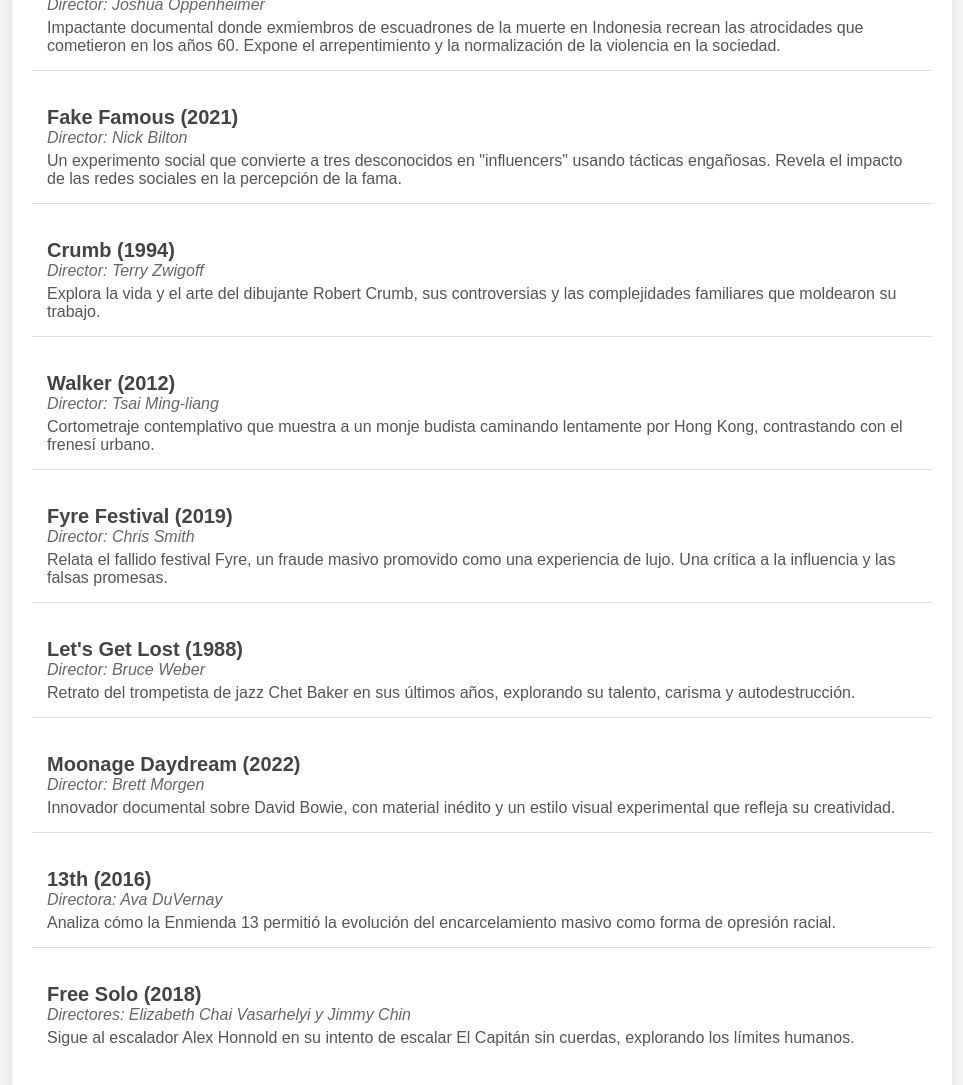
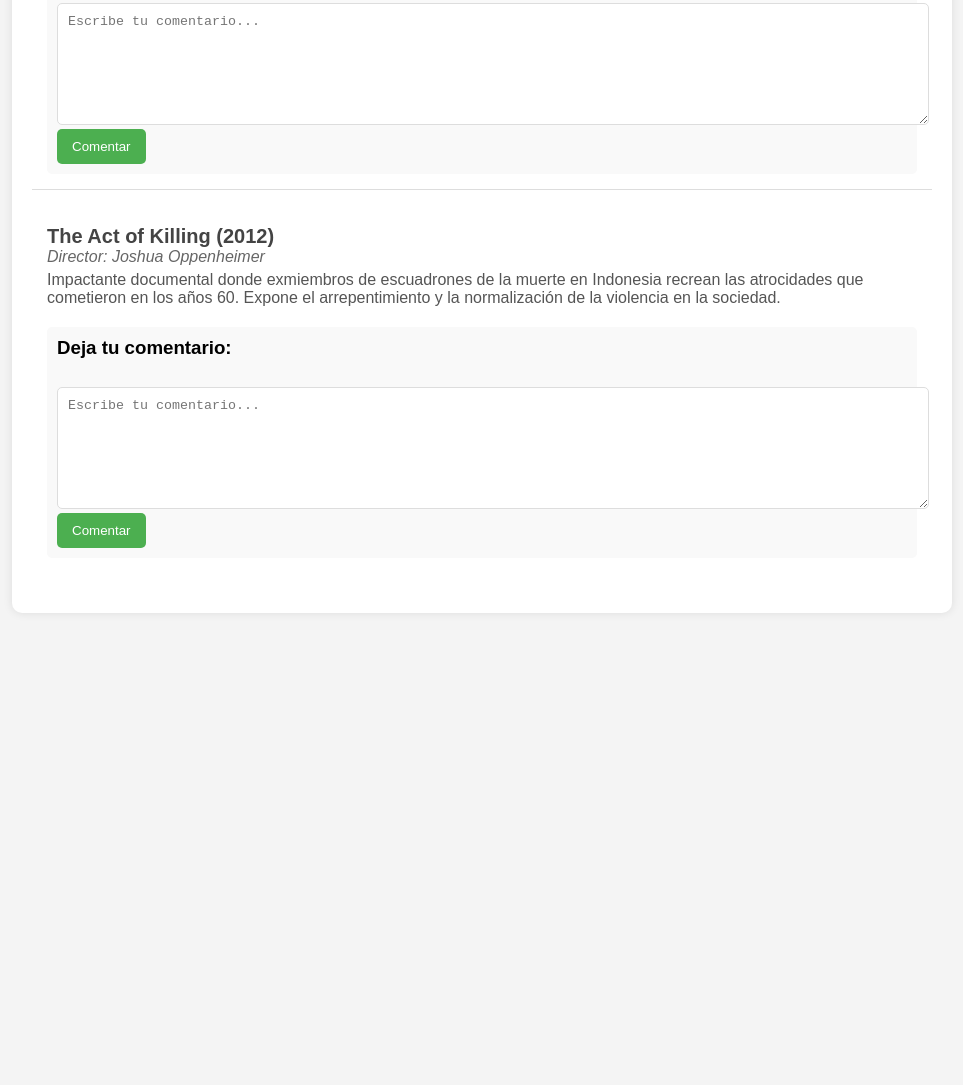
Before and after one commit to franciscolodi/movies, a plain HTML site: page index.html in a window 1280 px wide. Shown: the part 295-1380 px from the top of the page, without its empty margins (158-1121 px from the left). After the commit the page ends 928 px from the top, so only its background shows below. Drawn offline with Linux system fonts and the light colour scheme.

Commit message:
Update index.html

```diff
--- a/index.html
+++ b/index.html
@@ -44,6 +44,34 @@
             margin-top: 5px;
             color: #555;
         }
+        .comentarios {
+            margin-top: 20px;
+            background-color: #f9f9f9;
+            padding: 10px;
+            border-radius: 5px;
+        }
+        .comentarios h3 {
+            margin-top: 0;
+        }
+        .comentarios textarea {
+            width: 100%;
+            height: 100px;
+            padding: 10px;
+            margin-top: 10px;
+            border-radius: 5px;
+            border: 1px solid #ddd;
+        }
+        .comentarios button {
+            padding: 10px 15px;
+            background-color: #4CAF50;
+            color: white;
+            border: none;
+            border-radius: 5px;
+            cursor: pointer;
+        }
+        .comentarios button:hover {
+            background-color: #45a049;
+        }
     </style>
 </head>
 <body>
@@ -54,62 +82,48 @@
             <div class="titulo">Botón de Nácar (2015)</div>
             <div class="director">Director: Patricio Guzmán</div>
             <div class="descripcion">Este documental poético reflexiona sobre la relación entre el agua, la memoria y la violencia histórica en Chile. Conecta el genocidio de los pueblos indígenas de la Patagonia con las desapariciones durante la dictadura de Pinochet.</div>
+
+            <!-- Sección para comentarios -->
+            <div class="comentarios">
+                <h3>Deja tu comentario:</h3>
+                <textarea id="comentario1" placeholder="Escribe tu comentario..."></textarea>
+                <button onclick="guardarComentario('comentario1')">Comentar</button>
+                <div id="comentarios-lista1"></div>
+            </div>
         </div>
 
         <div class="documental">
             <div class="titulo">The Act of Killing (2012)</div>
             <div class="director">Director: Joshua Oppenheimer</div>
             <div class="descripcion">Impactante documental donde exmiembros de escuadrones de la muerte en Indonesia recrean las atrocidades que cometieron en los años 60. Expone el arrepentimiento y la normalización de la violencia en la sociedad.</div>
+
+            <!-- Sección para comentarios -->
+            <div class="comentarios">
+                <h3>Deja tu comentario:</h3>
+                <textarea id="comentario2" placeholder="Escribe tu comentario..."></textarea>
+                <button onclick="guardarComentario('comentario2')">Comentar</button>
+                <div id="comentarios-lista2"></div>
+            </div>
         </div>
 
-        <div class="documental">
-            <div class="titulo">Fake Famous (2021)</div>
-            <div class="director">Director: Nick Bilton</div>
-            <div class="descripcion">Un experimento social que convierte a tres desconocidos en "influencers" usando tácticas engañosas. Revela el impacto de las redes sociales en la percepción de la fama.</div>
-        </div>
-
-        <div class="documental">
-            <div class="titulo">Crumb (1994)</div>
-            <div class="director">Director: Terry Zwigoff</div>
-            <div class="descripcion">Explora la vida y el arte del dibujante Robert Crumb, sus controversias y las complejidades familiares que moldearon su trabajo.</div>
-        </div>
-
-        <div class="documental">
-            <div class="titulo">Walker (2012)</div>
-            <div class="director">Director: Tsai Ming-liang</div>
-            <div class="descripcion">Cortometraje contemplativo que muestra a un monje budista caminando lentamente por Hong Kong, contrastando con el frenesí urbano.</div>
-        </div>
-
-        <div class="documental">
-            <div class="titulo">Fyre Festival (2019)</div>
-            <div class="director">Director: Chris Smith</div>
-            <div class="descripcion">Relata el fallido festival Fyre, un fraude masivo promovido como una experiencia de lujo. Una crítica a la influencia y las falsas promesas.</div>
-        </div>
-
-        <div class="documental">
-            <div class="titulo">Let's Get Lost (1988)</div>
-            <div class="director">Director: Bruce Weber</div>
-            <div class="descripcion">Retrato del trompetista de jazz Chet Baker en sus últimos años, explorando su talento, carisma y autodestrucción.</div>
-        </div>
-
-        <div class="documental">
-            <div class="titulo">Moonage Daydream (2022)</div>
-            <div class="director">Director: Brett Morgen</div>
-            <div class="descripcion">Innovador documental sobre David Bowie, con material inédito y un estilo visual experimental que refleja su creatividad.</div>
-        </div>
-
-        <div class="documental">
-            <div class="titulo">13th (2016)</div>
-            <div class="director">Directora: Ava DuVernay</div>
-            <div class="descripcion">Analiza cómo la Enmienda 13 permitió la evolución del encarcelamiento masivo como forma de opresión racial.</div>
-        </div>
-
-        <div class="documental">
-            <div class="titulo">Free Solo (2018)</div>
-            <div class="director">Directores: Elizabeth Chai Vasarhelyi y Jimmy Chin</div>
-            <div class="descripcion">Sigue al escalador Alex Honnold en su intento de escalar El Capitán sin cuerdas, explorando los límites humanos.</div>
-        </div>
+        <!-- Puedes seguir agregando más documentales con la misma estructura -->
 
     </div>
+
+    <script>
+        function guardarComentario(id) {
+            var comentario = document.getElementById(id).value;
+            if (comentario.trim() !== "") {
+                // Obtener la lista de comentarios y agregar el nuevo comentario
+                var comentariosLista = document.getElementById("comentarios-lista" + id.charAt(id.length - 1));
+                var nuevoComentario = document.createElement("p");
+                nuevoComentario.textContent = comentario;
+                comentariosLista.appendChild(nuevoComentario);
+
+                // Limpiar el campo de texto
+                document.getElementById(id).value = "";
+            }
+        }
+    </script>
 </body>
 </html>
```
